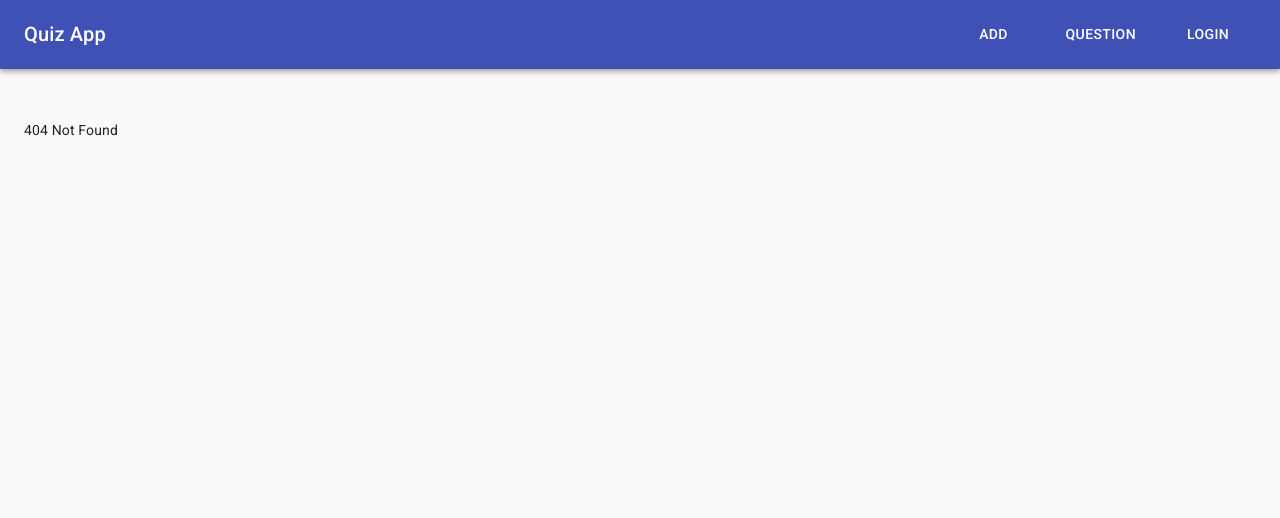
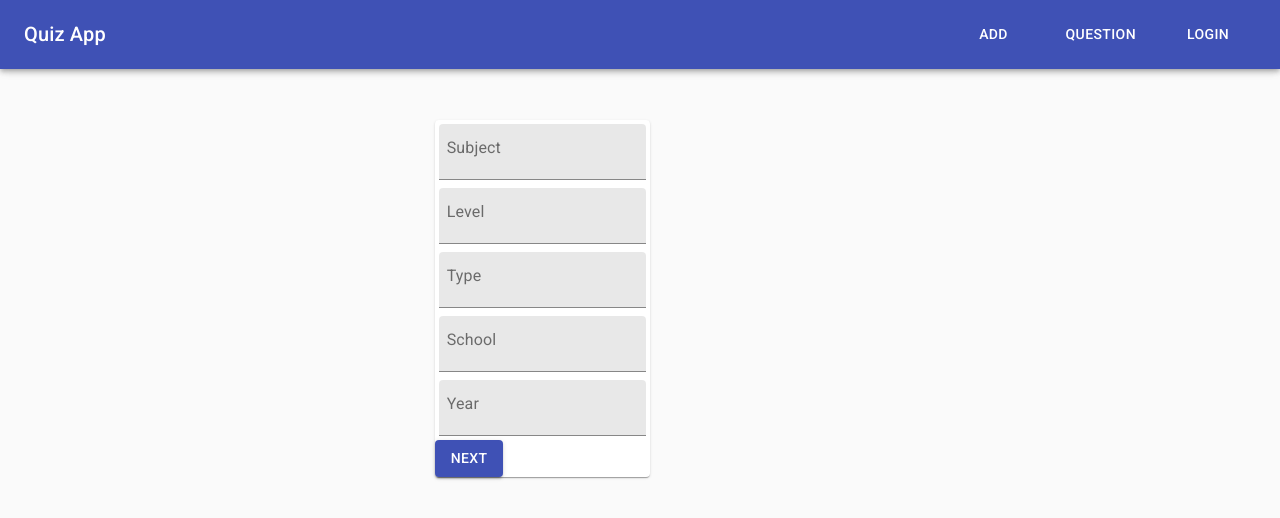
Before and after one commit to Stewart86/quiz-app, a React (Create React App) app: page /insertquestionoptions in a window 1280 px wide. Before the commit this address had no page. Shown: the top 518 px of the page. Built offline with nearby package versions, Linux system fonts and the light colour scheme.

Commit message:
add categories options

```diff
--- a/src/App.jsx
+++ b/src/App.jsx
@@ -11,6 +11,7 @@ import Questions from "./pages/Questions"
 import QuestionsSelection from "./pages/QuestionsSelection"
 import React from "react"
 import Result from "./pages/Result"
+import InsertQuestionOptions from "./pages/InsertQuestionOptions"
 import { makeStyles } from "@material-ui/core/styles"
 
 const useStyles = makeStyles((theme) => ({
@@ -29,31 +30,34 @@ export default function App() {
       <Container className={classes.root}>
         <Router>
           <Switch>
-            <Route path='/insertquestion'>
+            <Route path="/insertquestionoptions">
+              <InsertQuestionOptions />
+            </Route>
+            <Route path="/insertquestion">
               <InsertQuestion />
             </Route>
-            <Route path='/questionsselection'>
+            <Route path="/questionsselection">
               <QuestionsSelection />
             </Route>
-            <Route path='/questions'>
+            <Route path="/questions">
               <Questions />
             </Route>
-            <Route path='/result'>
+            <Route path="/result">
               <Result />
             </Route>
-            <Route path='/accountsettings'>
+            <Route path="/accountsettings">
               <AccountSettings />
             </Route>
-            <Route path='/admin'>
+            <Route path="/admin">
               <Admin />
             </Route>
-            <Route exact path='/Login'>
+            <Route exact path="/Login">
               <Login />
             </Route>
-            <Route exact path='/'>
+            <Route exact path="/">
               <Login />
             </Route>
-            <Route path='*'>
+            <Route path="*">
               <Error />
             </Route>
           </Switch>
--- a/src/components/Nav.jsx
+++ b/src/components/Nav.jsx
@@ -27,7 +27,7 @@ export default function Nav() {
           </Typography>
           <Button
             className={classes.btn}
-            href="/insertquestion"
+            href="/insertquestionoptions"
             color="inherit">
             Add
           </Button>
--- /dev/null
+++ b/src/firestore/questions.js
@@ -0,0 +1,11 @@
+import { db } from "../firestore"
+
+export const postNewQuestion = async (question) => {
+  // check for new categories
+  await db
+    .collection("questions")
+    .doc()
+    .set(question)
+    .then("postNewQuestion done")
+    .catch()
+}
--- a/src/pages/InsertQuestion.jsx
+++ b/src/pages/InsertQuestion.jsx
@@ -3,7 +3,7 @@ import React, { useState } from "react"
 
 import { Editor } from "@tinymce/tinymce-react"
 import InsertMultipleChoice from "../components/InsertMultipleChoice"
-import { db } from "../firestore"
+import { postNewQuestion } from "../firestore/questions"
 import { makeStyles } from "@material-ui/core/styles"
 
 const useStyles = makeStyles((theme) => ({
@@ -12,7 +12,7 @@ const useStyles = makeStyles((theme) => ({
   },
 }))
 
-export default function InsertQuestion() {
+export default function InsertQuestion({ categories }) {
   const classes = useStyles()
 
   const [choices, setChoices] = useState([""])
@@ -45,22 +45,13 @@ export default function InsertQuestion() {
   }
 
   const handleInsertQuestion = () => {
-    console.log({
+    postNewQuestion({
       question: question,
       choices: choices,
       type: "multipleChoice",
       answer: answer,
+      categories: categories,
     })
-    db.collection("questions")
-      .doc()
-      .set({
-        question: question,
-        choices: choices,
-        type: "multipleChoice",
-        answer: answer,
-      })
-      .then(() => console.log("done"))
-      .catch((error) => console.error(error))
   }
 
   return (
--- /dev/null
+++ b/src/pages/InsertQuestionOptions.jsx
@@ -0,0 +1,106 @@
+import { TextField, Paper, Grid, Button } from "@material-ui/core"
+import React, { useState } from "react"
+import { makeStyles } from "@material-ui/core/styles"
+
+import InsertQuestion from "../pages/InsertQuestion"
+
+const useStyles = makeStyles((theme) => ({
+  root: {
+    display: "flex",
+    flexWrap: "wrap",
+  },
+  textField: {
+    padding: theme.spacing(0.5),
+  },
+  paper: {
+    margin: theme.spacing(3),
+  },
+}))
+
+export default function InsertQuestionOptions() {
+  const classes = useStyles()
+  const [showQuestionForm, setShowQuestionForm] = useState(false)
+  const [categories, setCategories] = useState({})
+
+  const handleInsertClick = () => {
+    setShowQuestionForm(true)
+  }
+
+  const handleChange = (event) => {
+    let obj = categories
+    obj[event.target.id] = event.target.value
+    setCategories(obj)
+  }
+
+  return (
+    <>
+      {!showQuestionForm ? (
+        <Grid container>
+          <Grid item xs={4} />
+          <Grid>
+            <Paper className={classes.root}>
+              <form>
+                <Grid container direction="column">
+                  <Grid item>
+                    <TextField
+                      id={"subject"}
+                      label="Subject"
+                      className={classes.textField}
+                      variant="filled"
+                      onChange={handleChange}
+                    />
+                  </Grid>
+                  <Grid item>
+                    <TextField
+                      id={"level"}
+                      label="Level"
+                      className={classes.textField}
+                      variant="filled"
+                      onChange={handleChange}
+                    />
+                  </Grid>
+                  <Grid item>
+                    <TextField
+                      id={"type"}
+                      label="Type"
+                      className={classes.textField}
+                      variant="filled"
+                      onChange={handleChange}
+                    />
+                  </Grid>
+                  <Grid item>
+                    <TextField
+                      id={"school"}
+                      label="School"
+                      className={classes.textField}
+                      variant="filled"
+                      onChange={handleChange}
+                    />
+                  </Grid>
+                  <Grid item>
+                    <TextField
+                      id={"year"}
+                      label="Year"
+                      className={classes.textField}
+                      variant="filled"
+                      onChange={handleChange}
+                    />
+                  </Grid>
+                </Grid>
+                <Button
+                  variant="contained"
+                  color={"primary"}
+                  onClick={handleInsertClick}>
+                  Next
+                </Button>
+              </form>
+            </Paper>
+          </Grid>
+          <Grid />
+        </Grid>
+      ) : (
+        <InsertQuestion categories={categories} />
+      )}
+    </>
+  )
+}
--- a/src/pages/Login.jsx
+++ b/src/pages/Login.jsx
@@ -16,10 +16,11 @@ const useStyles = makeStyles((theme) => ({
     display: "flex",
     flexWrap: "wrap",
   },
-  textField: {},
-  marginLeft: theme.spacing(1),
-  marginRight: theme.spacing(1),
-  width: "25ch",
+  textField: {
+    marginLeft: theme.spacing(1),
+    marginRight: theme.spacing(1),
+    width: "25ch",
+  },
 }))
 
 export default function Login() {
@@ -27,7 +28,7 @@ export default function Login() {
 
   return (
     <div className={classes.root}>
-      <Grid container direction='column' justify='center' alignItems='center'>
+      <Grid container direction="column" justify="center" alignItems="center">
         <Grid container item xs={4}></Grid>
         <Grid container item xs={4}>
           <Card>
@@ -40,8 +41,8 @@ export default function Login() {
                   className={classes.textField}
                   fullWidth
                   label={"User ID"}
-                  variant='outlined'
-                  margin='normal'
+                  variant="outlined"
+                  margin="normal"
                 />
               </Grid>
               <Grid item xs={12}>
@@ -49,8 +50,8 @@ export default function Login() {
                   className={classes.textField}
                   fullWidth
                   label={"Password"}
-                  variant='outlined'
-                  margin='normal'
+                  variant="outlined"
+                  margin="normal"
                 />
               </Grid>
             </CardContent>
```
